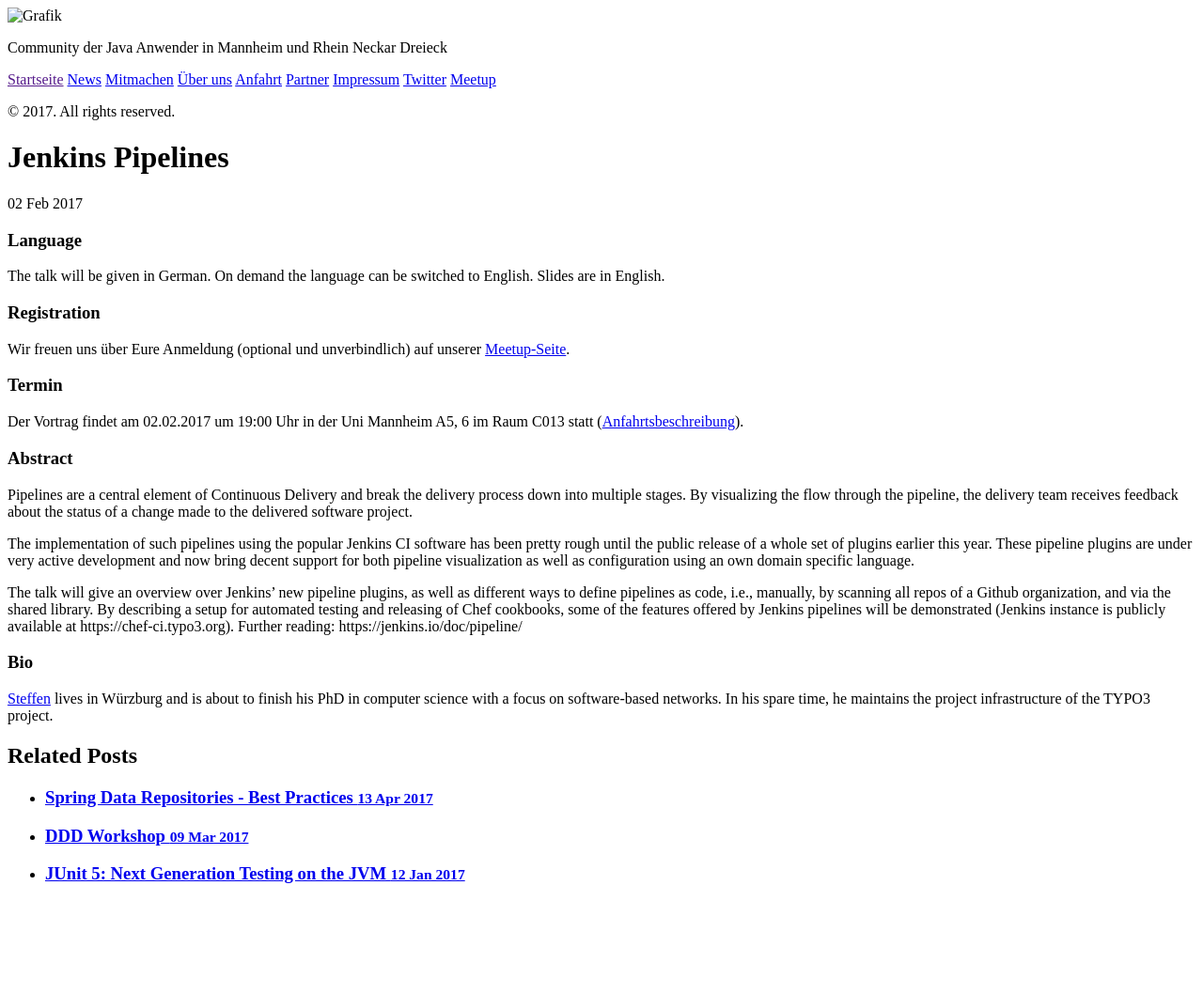
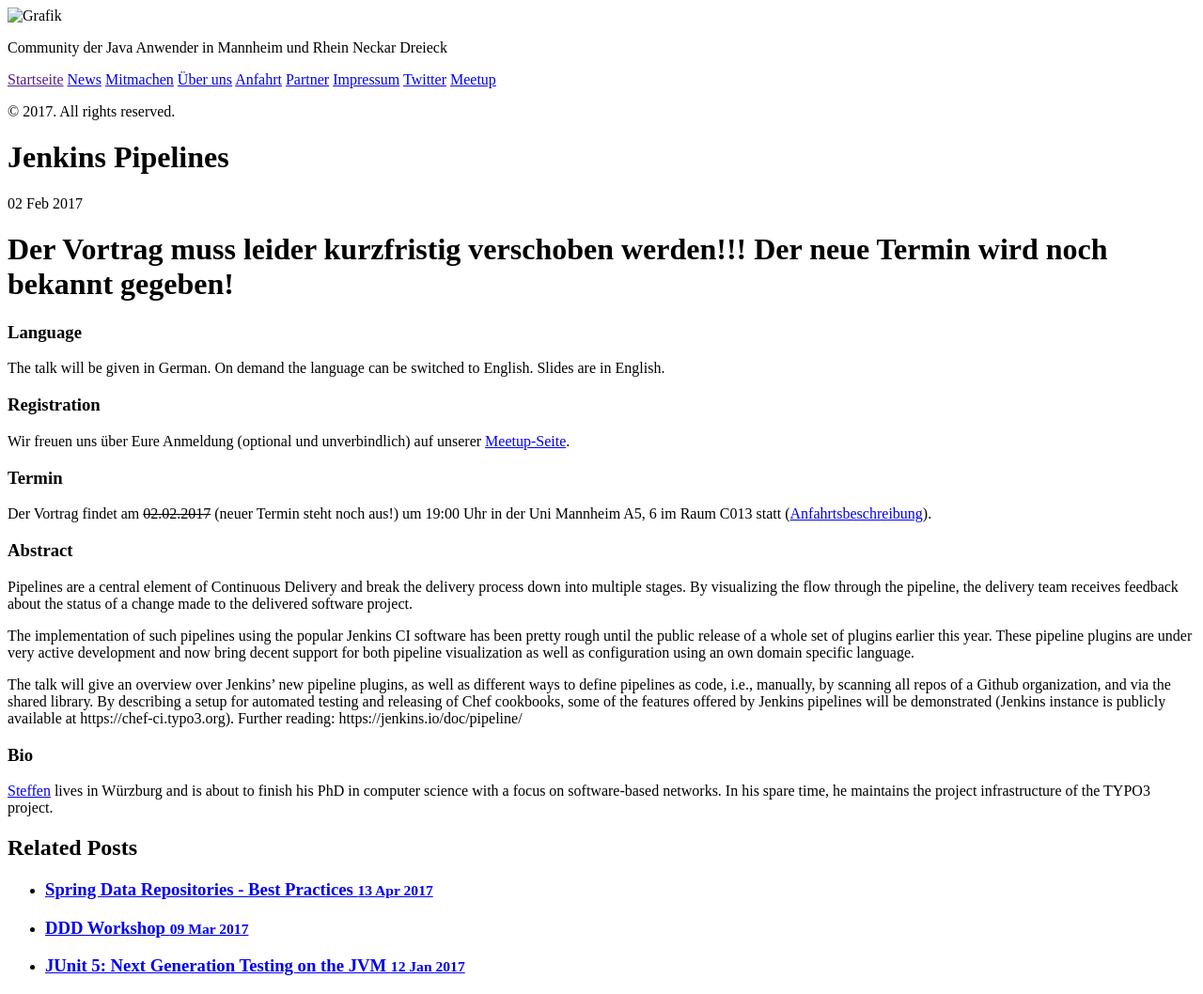
Before and after one commit to majug/majug.github.io, a Jekyll site: the page built from _posts/2017-02-02-jenkins-pipelines.md, in a window 1280 px wide. Shown: the whole page at 94% size. Built offline with Jekyll 4.4.1, drawn with Linux system fonts in a browser that asks for light colours; before the commit the page ends 960 px from its top, so only the background shows below that.

Commit message:
Talk is postponed

```diff
--- a/_posts/2017-02-02-jenkins-pipelines.md
+++ b/_posts/2017-02-02-jenkins-pipelines.md
@@ -4,6 +4,8 @@ title: 'Jenkins Pipelines'
 speaker: 'Steffen Gebert'
 state: startpage
 ---
+
+# Der Vortrag muss leider kurzfristig verschoben werden!!! Der neue Termin wird noch bekannt gegeben!
 
 ### Language
 
@@ -15,7 +17,7 @@ Wir freuen uns über Eure Anmeldung (optional und unverbindlich) auf unserer [Me
 
 ### Termin
 
-Der Vortrag findet am 02.02.2017 um 19:00 Uhr in der Uni Mannheim A5, 6 im Raum C013 statt ([Anfahrtsbeschreibung](/getting-there)).
+Der Vortrag findet am ~~02.02.2017~~ (neuer Termin steht noch aus!) um 19:00 Uhr in der Uni Mannheim A5, 6 im Raum C013 statt ([Anfahrtsbeschreibung](/getting-there)).
 
 ### Abstract
 
```
